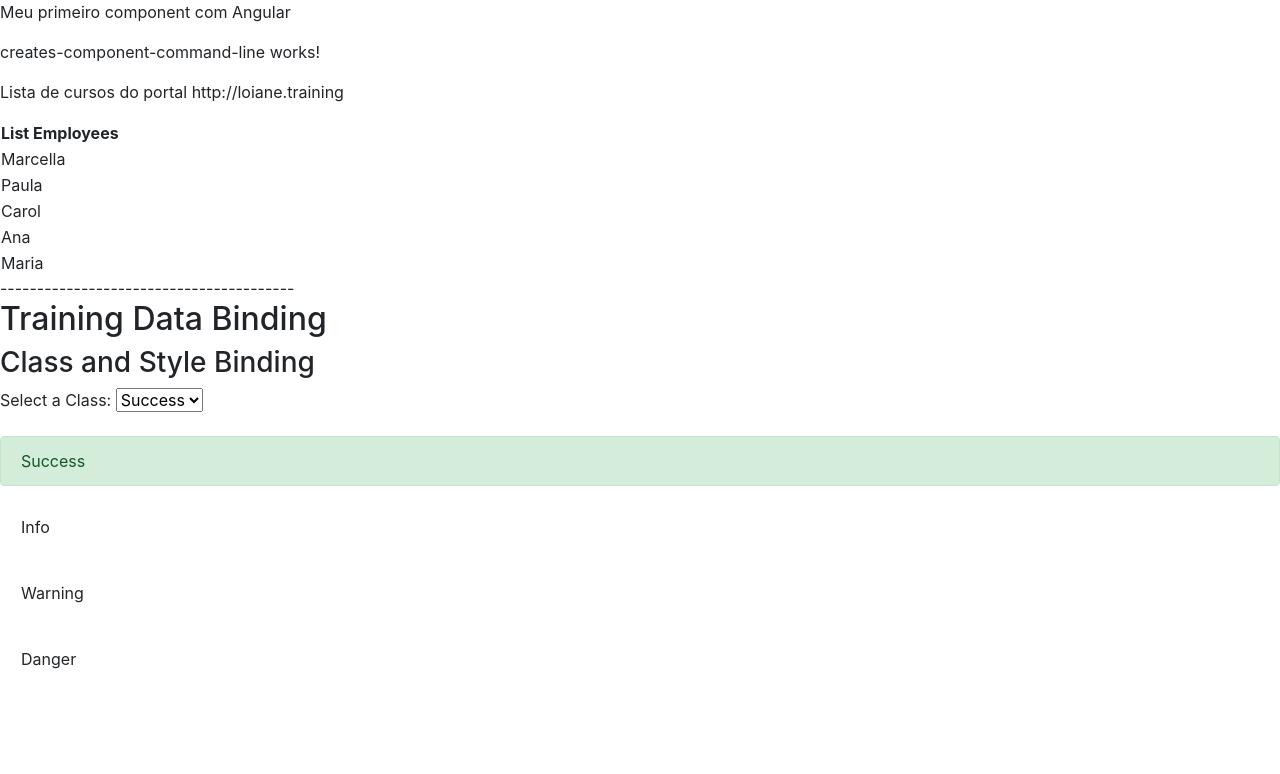
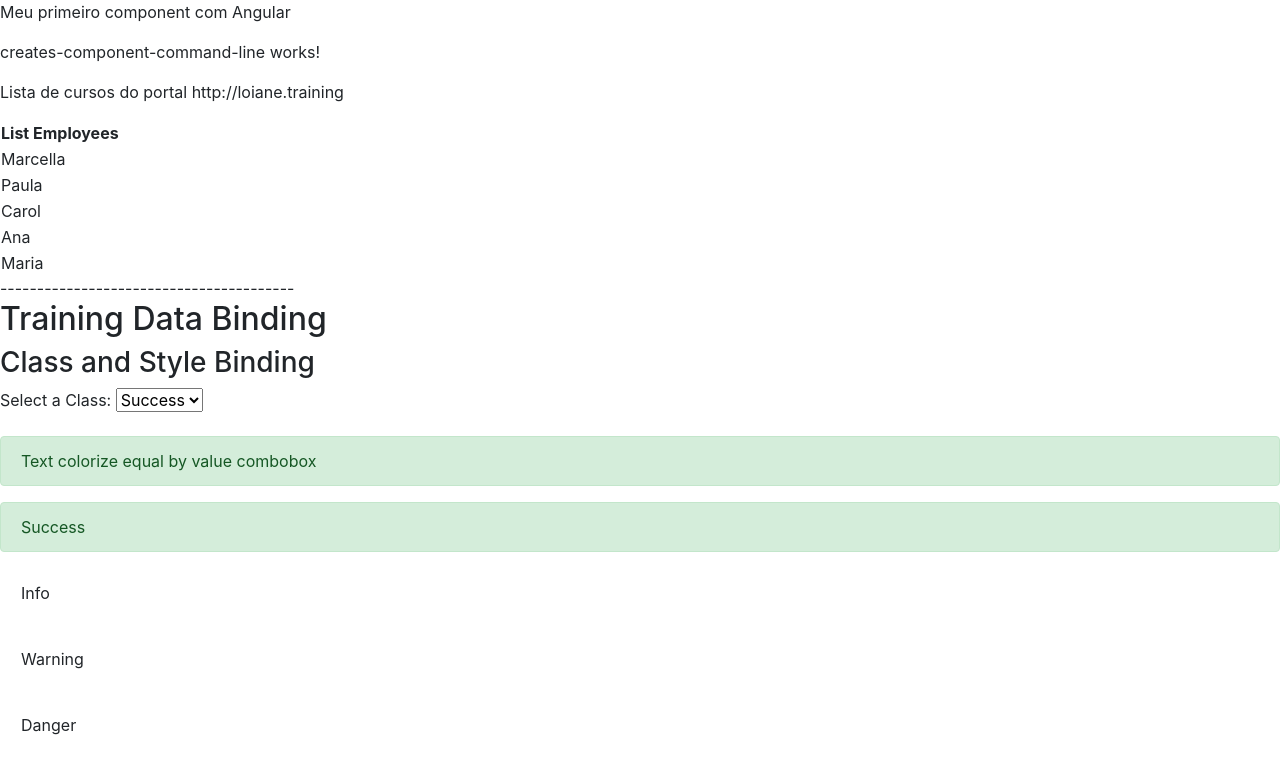
Before and after one commit to igooruh/class-persoan, an Angular app: page / in a window 1280 px wide. Shown: the top 774 px of the page. Built offline with nearby package versions, Linux system fonts and the light colour scheme.

Commit message:
Other form to do class binding

```diff
--- a/src/app/dataBinding/data-binding.component.html
+++ b/src/app/dataBinding/data-binding.component.html
@@ -25,6 +25,10 @@
             </select>
             <br><br>
 
+            <div class="alert {{ classSelected.value }}" role="alert">
+                Text colorize equal by value combobox
+            </div>
+
             <div class="alert" role="alert"
                 [class.alert-success]="classSelected.value == 'alert-success'">Success</div>
             <div class="alert" role="alert"
```
